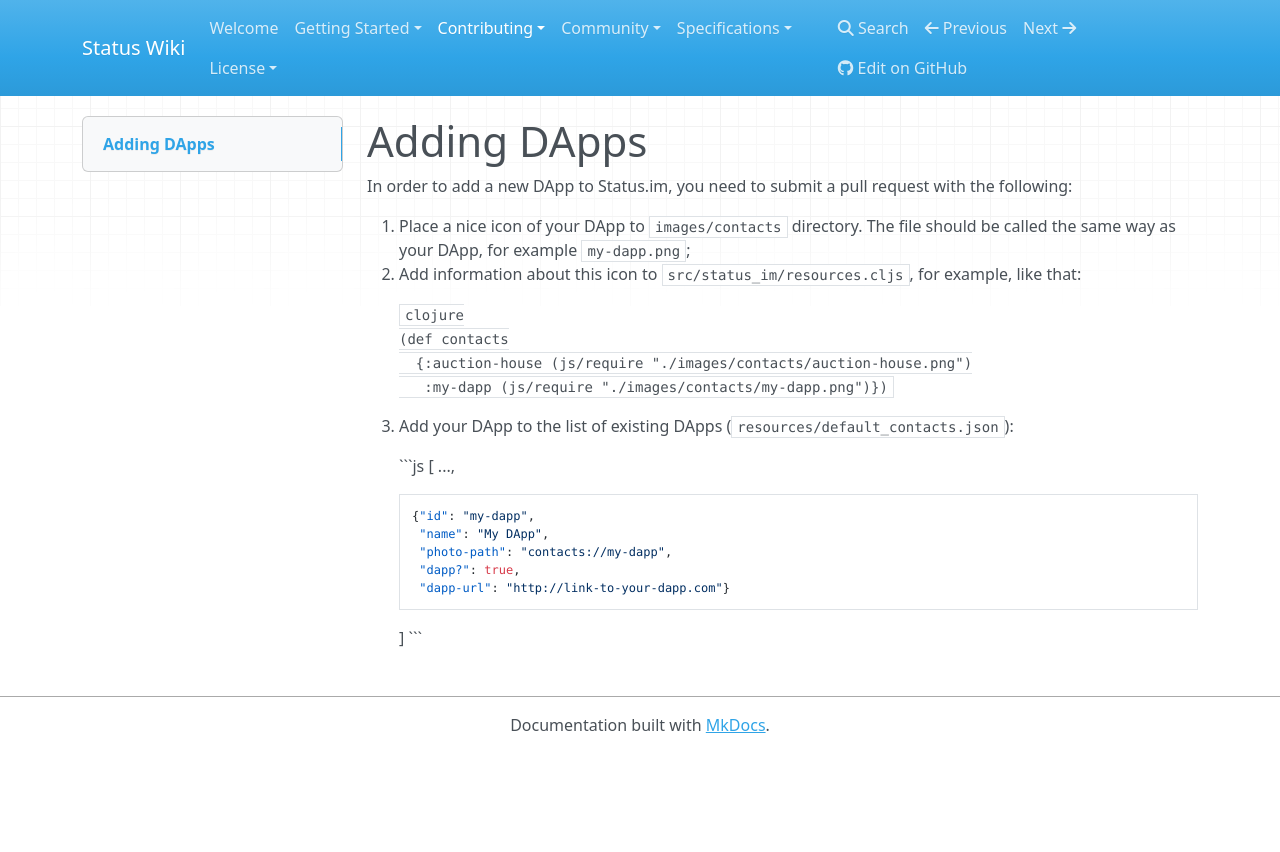
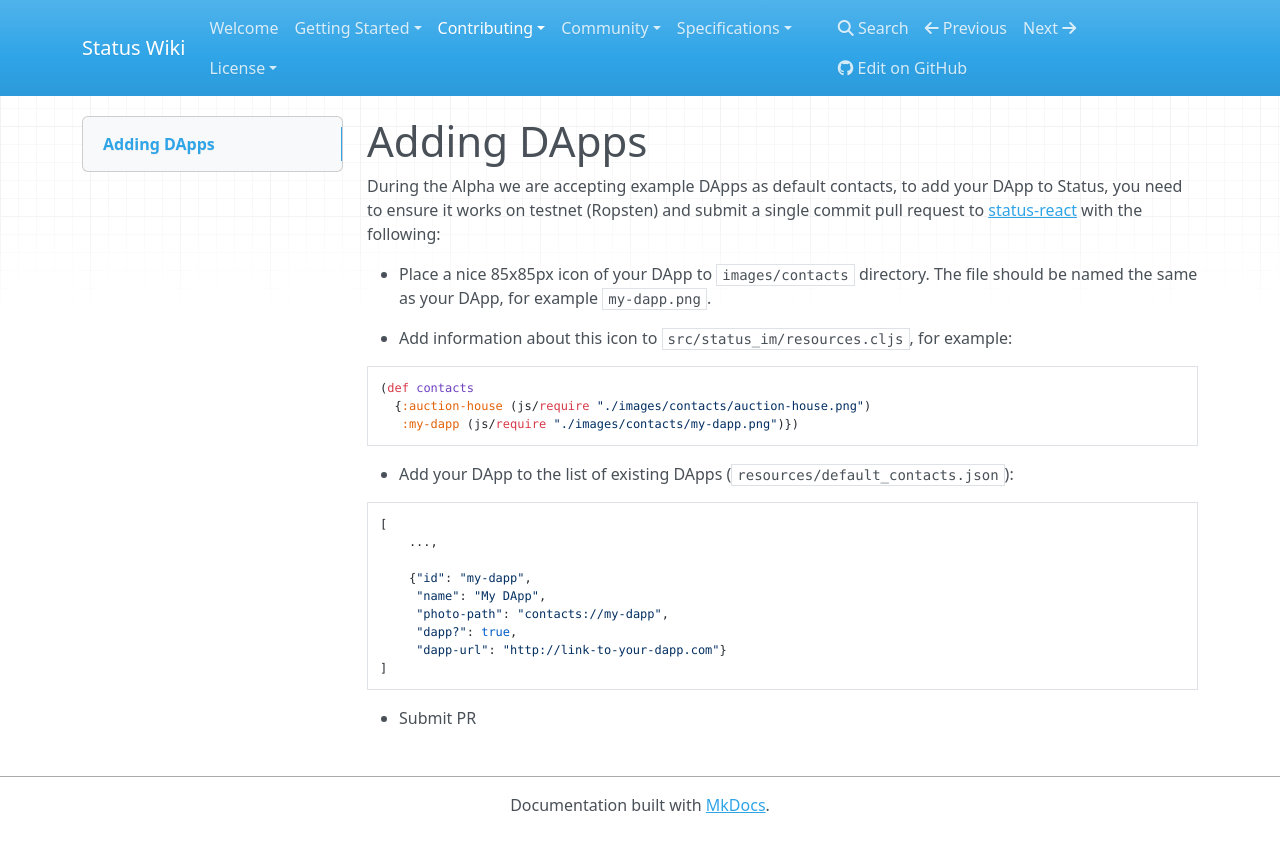
Before and after one commit to status-im/wiki.status.im, an MkDocs documentation site: the page built from docs/contributing/development/adding-dapps.md, in a window 1280 px wide. Shown: the top 852 px of the page. Built offline with MkDocs 1.6.1, drawn with Linux system fonts in a browser that asks for light colours; nearby versions of some CDN libraries; old or Windows-style settings are respelled for this version of MkDocs.

Commit message:
adding dapps

````diff
--- a/docs/contributing/development/adding-dapps.md
+++ b/docs/contributing/development/adding-dapps.md
@@ -1,26 +1,28 @@
 # Adding DApps
 
-In order to add a new DApp to Status.im, you need to submit a pull request with the following:
+During the Alpha we are accepting example DApps as default contacts, to add your DApp to Status, you need to ensure it works on testnet (Ropsten) and submit a single commit pull request to [status-react](http://github.com/status-im/status-react) with the following:
 
-1. Place a nice icon of your DApp to `images/contacts` directory. The file should be called the same way as your DApp, for example `my-dapp.png`;
-2. Add information about this icon to `src/status_im/resources.cljs`, for example, like that:
+- Place a nice 85x85px icon of your DApp to `images/contacts` directory. The file should be named the same as your DApp, for example `my-dapp.png`.
 
-    ```clojure
-    (def contacts
-      {:auction-house (js/require "./images/contacts/auction-house.png")
-       :my-dapp (js/require "./images/contacts/my-dapp.png")})
-    ```
+- Add information about this icon to `src/status_im/resources.cljs`, for example:
+```
+(def contacts
+  {:auction-house (js/require "./images/contacts/auction-house.png")
+   :my-dapp (js/require "./images/contacts/my-dapp.png")})
+```
 
-3. Add your DApp to the list of existing DApps (`resources/default_contacts.json`):
+- Add your DApp to the list of existing DApps (`resources/default_contacts.json`):
 
-    ```js
-    [
-        ...,
+```
+[
+    ...,
 
-        {"id": "my-dapp",
-         "name": "My DApp",
-         "photo-path": "contacts://my-dapp",
-         "dapp?": true,
-         "dapp-url": "http://link-to-your-dapp.com"}
-    ]
-    ```
+    {"id": "my-dapp",
+     "name": "My DApp",
+     "photo-path": "contacts://my-dapp",
+     "dapp?": true,
+     "dapp-url": "http://link-to-your-dapp.com"}
+]
+```
+
+- Submit PR
````
